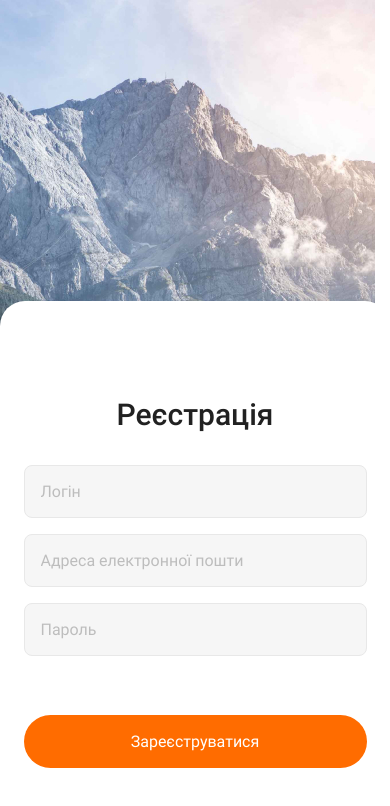
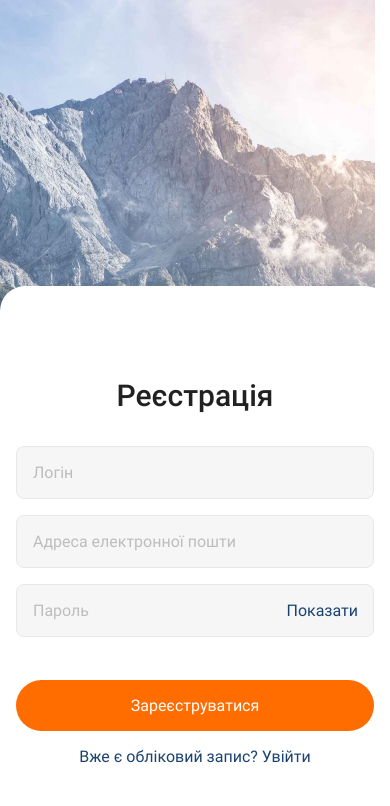
Before and after one commit to ThisNarciss/react-native-first-project, a React Native app: screen / in a window 390 px wide. Shown: the top 806 px of the page. Built offline with nearby package versions, Linux system fonts and the light colour scheme.

Commit message:
add kayboard style and logic

```diff
--- a/App.js
+++ b/App.js
@@ -28,7 +28,7 @@ export default function App() {
   return (
     <View style={styles.container} onLayout={onLayoutRootView}>
       <ImageBackground
-        style={styles.container}
+        style={styles.image}
         source={require("./assets/img/photo-bg.jpg")}
       >
         <RegistrationScreen />
@@ -41,7 +41,11 @@ export default function App() {
 const styles = StyleSheet.create({
   container: {
     flex: 1,
-
+  },
+  image: {
+    flex: 1,
+    resizeMode: "cover",
+    justifyContent: "center",
     justifyContent: "flex-end",
   },
 });
--- a/Screens/LoginScreen.jsx
+++ b/Screens/LoginScreen.jsx
@@ -8,51 +8,109 @@ import {
   KeyboardAvoidingView,
   Platform,
   Text,
+  TouchableOpacity,
 } from "react-native";
 import { Button } from "@rneui/themed";
 
 export function LoginScreen() {
   const [email, setEmail] = useState("");
   const [password, setPassword] = useState("");
+  const [isPasswordShow, setIsPasswordShow] = useState(true);
+  const [showBtnText, setShowBtnText] = useState("Показати");
+  const [isKeyboardShow, setIsKeyboardShow] = useState(false);
+
+  useEffect(() => {
+    const keyboardDidShowListener = Keyboard.addListener(
+      "keyboardDidShow",
+      () => setIsKeyboardShow(true)
+    );
+    const keyboardDidHideListener = Keyboard.addListener(
+      "keyboardDidHide",
+      () => setIsKeyboardShow(false)
+    );
+
+    return () => {
+      keyboardDidShowListener.remove();
+      keyboardDidHideListener.remove();
+    };
+  }, []);
 
   const emailHandler = (text) => setEmail(text);
   const passwordHandler = (text) => setPassword(text);
+  const keyboardHide = () => {
+    setIsKeyboardShow(false);
+    Keyboard.dismiss();
+  };
+  const showPasswordText = () => {
+    if (!isPasswordShow) {
+      setIsPasswordShow(true);
+      setShowBtnText("Показати");
+    }
+    if (isPasswordShow) {
+      setIsPasswordShow(false);
+      setShowBtnText("Приховати");
+    }
+  };
 
   const onLogin = () => {
-    console.table({ email, password });
+    console.log(email, password);
+    setIsKeyboardShow(false);
+    Keyboard.dismiss();
   };
 
   return (
-    <TouchableWithoutFeedback onPress={Keyboard.dismiss}>
+    <TouchableWithoutFeedback onPress={keyboardHide}>
       <View style={styles.container}>
         <Text style={styles.text}>Вхід</Text>
         <KeyboardAvoidingView
-          style={styles.inputContainer}
+          style={styles.form}
           behavior={Platform.OS == "ios" ? "padding" : "height"}
         >
           <TextInput
+            style={{ ...styles.input, marginTop: 33 }}
             value={email}
             onChangeText={emailHandler}
             placeholder="Адреса електронної пошти"
-            style={styles.input}
             placeholderTextColor={"#BDBDBD"}
             textContentType="emailAddress"
+            keyboardType="email-address"
+            enterKeyHint="send"
           />
+          <View style={{ ...styles.passwordInputBox, marginTop: 16 }}>
             <TextInput
+              style={styles.input}
               value={password}
               onChangeText={passwordHandler}
               placeholder="Пароль"
-            secureTextEntry={true}
-            style={styles.input}
+              secureTextEntry={isPasswordShow}
               placeholderTextColor={"#BDBDBD"}
               textContentType="password"
+              enterKeyHint="send"
             />
-          <Button
-            title={"Увійти"}
-            buttonStyle={styles.buttonBox}
-            titleStyle={styles.buttonText}
+            <TouchableOpacity
+              style={styles.showPasswordBtn}
+              onPress={showPasswordText}
+            >
+              <Text style={styles.showPasswordBtnText}>{showBtnText}</Text>
+            </TouchableOpacity>
+          </View>
+          <TouchableOpacity
+            style={{ ...styles.buttonBox, marginTop: 43 }}
             onPress={onLogin}
-          />
+          >
+            <Text style={styles.buttonText}>Увійти</Text>
+          </TouchableOpacity>
+
+          <TouchableOpacity
+            style={{
+              ...styles.redirectBtn,
+              marginBottom: isKeyboardShow && Keyboard.isVisible ? -100 : 78,
+            }}
+          >
+            <Text style={styles.redirectBtnText}>
+              Немає облікового запису? Зареєструватись
+            </Text>
+          </TouchableOpacity>
         </KeyboardAvoidingView>
       </View>
     </TouchableWithoutFeedback>
@@ -64,60 +122,67 @@ const styles = StyleSheet.create({
     backgroundColor: "#FFFFFF",
     borderTopLeftRadius: 25,
     borderTopRightRadius: 25,
-    paddingTop: 96,
-    paddingBottom: 76,
-    paddingLeft: 16,
-    paddingRight: 16,
-  },
-  inputContainer: {
-    display: "flex",
-    gap: 16,
+    paddingTop: 32,
+    // paddingBottom: 144,
   },
   text: {
     fontFamily: "Roboto-Medium",
     fontSize: 30,
-    lineHeight: 35,
     textAlign: "center",
+    color: "#212121",
+  },
+  form: {
+    marginHorizontal: 16,
+  },
 
-    color: "#212121",
-    marginBottom: 33,
-  },
   input: {
     fontFamily: "Roboto-Regular",
-    fontStyle: "normal",
+    fontSize: 16,
 
-    fontSize: 16,
-    lineHeight: 1.19,
-    width: 343,
-
-    padding: 10,
+    padding: 16,
+    paddingRight: 110,
     backgroundColor: "#F6F6F6",
 
     borderRadius: 8,
     borderWidth: 1,
     borderStyle: "solid",
     borderColor: "#E8E8E8",
+  },
+  passwordInputBox: {
+    position: "relative",
+  },
+  showPasswordBtn: {
+    position: "absolute",
+    right: 16,
+    top: 17,
+  },
+  showPasswordBtnText: {
+    fontFamily: "Roboto-Regular",
+    fontSize: 16,
 
-    padding: 16,
+    color: "#1B4371",
   },
+
   buttonBox: {
-    width: 343,
-
     paddingTop: 16,
     paddingBottom: 16,
-    paddingLeft: 32,
-    paddingRight: 32,
-    marginTop: 43,
 
     backgroundColor: "#FF6C00",
     borderRadius: 100,
   },
   buttonText: {
     fontFamily: "Roboto-Regular",
-    fontStyle: "normal",
     fontSize: 16,
-    lineHeight: 19,
     textAlign: "center",
     color: "#ffffff",
   },
+  redirectBtn: {
+    marginTop: 16,
+  },
+  redirectBtnText: {
+    fontFamily: "Roboto-Regular",
+    fontSize: 16,
+    textAlign: "center",
+    color: "#1B4371",
+  },
 });
--- a/Screens/RegistrationScreen.jsx
+++ b/Screens/RegistrationScreen.jsx
@@ -1,4 +1,4 @@
-import { useState } from "react";
+import { useEffect, useState } from "react";
 import {
   StyleSheet,
   View,
@@ -7,62 +7,130 @@ import {
   Keyboard,
   KeyboardAvoidingView,
   Platform,
+  TouchableOpacity,
+  Text,
 } from "react-native";
 import { Button } from "@rneui/themed";
-import { Text } from "react-native";
 
 export function RegistrationScreen() {
   const [name, setName] = useState("");
   const [email, setEmail] = useState("");
   const [password, setPassword] = useState("");
+  const [isPasswordShow, setIsPasswordShow] = useState(true);
+  const [showBtnText, setShowBtnText] = useState("Показати");
+  const [isKeyboardShow, setIsKeyboardShow] = useState(false);
+
+  // useEffect(() => {
+  //   const keyboardDidShowListener = Keyboard.addListener(
+  //     "keyboardDidShow",
+  //     () => setIsKeyboardShow(true)
+  //   );
+  //   const keyboardDidHideListener = Keyboard.addListener(
+  //     "keyboardDidHide",
+  //     () => setIsKeyboardShow(false)
+  //   );
+
+  //   return () => {
+  //     keyboardDidShowListener.remove();
+  //     keyboardDidHideListener.remove();
+  //   };
+  // }, []);
 
   const nameHandler = (text) => setName(text);
   const emailHandler = (text) => setEmail(text);
   const passwordHandler = (text) => setPassword(text);
+  const keyboardHide = () => {
+    setIsKeyboardShow(false);
+    Keyboard.dismiss();
+  };
+
+  const onInputFocus = () => setIsKeyboardShow(true);
+
+  const showPasswordText = () => {
+    if (!isPasswordShow) {
+      setIsPasswordShow(true);
+      setShowBtnText("Показати");
+    }
+    if (isPasswordShow) {
+      setIsPasswordShow(false);
+      setShowBtnText("Приховати");
+    }
+  };
 
   const onLogin = () => {
-    console.table({ name, email, password });
+    console.log(name, email, password);
+    setIsKeyboardShow(false);
+    Keyboard.dismiss();
   };
 
   return (
-    <TouchableWithoutFeedback onPress={Keyboard.dismiss}>
+    <TouchableWithoutFeedback onPress={keyboardHide}>
       <View style={styles.container}>
         <Text style={styles.text}>Реєстрація</Text>
         <KeyboardAvoidingView
-          style={styles.inputContainer}
+          style={styles.form}
           behavior={Platform.OS == "ios" ? "padding" : "height"}
         >
           <TextInput
+            style={{ ...styles.input, marginTop: 33 }}
             value={name}
             onChangeText={nameHandler}
+            onFocus={onInputFocus}
             placeholder="Логін"
-            style={styles.input}
             placeholderTextColor={"#BDBDBD"}
             textContentType="name"
+            enterKeyHint="send"
           />
           <TextInput
+            style={{ ...styles.input, marginTop: 16 }}
             value={email}
             onChangeText={emailHandler}
+            onFocus={onInputFocus}
             placeholder="Адреса електронної пошти"
-            style={styles.input}
             placeholderTextColor={"#BDBDBD"}
             textContentType="emailAddress"
+            keyboardType="email-address"
+            enterKeyHint="send"
           />
+          <View style={{ ...styles.passwordInputBox, marginTop: 16 }}>
             <TextInput
+              style={styles.input}
               value={password}
               onChangeText={passwordHandler}
+              onFocus={onInputFocus}
               placeholder="Пароль"
-            secureTextEntry={true}
-            style={styles.input}
+              secureTextEntry={isPasswordShow}
               placeholderTextColor={"#BDBDBD"}
               textContentType="password"
+              enterKeyHint="send"
             />
-          <Button
-            title={"Зареєструватися"}
-            buttonStyle={styles.buttonBox}
-            titleStyle={styles.buttonText}
+            <TouchableOpacity
+              style={styles.showPasswordBtn}
+              onPress={showPasswordText}
+            >
+              <Text style={styles.showPasswordBtnText}>{showBtnText}</Text>
+            </TouchableOpacity>
+          </View>
+          <TouchableOpacity
+            style={{
+              ...styles.buttonBox,
+              marginTop: 43,
+            }}
             onPress={onLogin}
-          />
+          >
+            <Text style={styles.buttonText}>Зареєструватися</Text>
+          </TouchableOpacity>
+
+          <TouchableOpacity
+            style={{
+              ...styles.redirectBtn,
+              marginBottom: isKeyboardShow ? -100 : 78,
+            }}
+          >
+            <Text style={styles.redirectBtnText}>
+              Вже є обліковий запис? Увійти
+            </Text>
+          </TouchableOpacity>
         </KeyboardAvoidingView>
       </View>
     </TouchableWithoutFeedback>
@@ -74,59 +142,67 @@ const styles = StyleSheet.create({
     backgroundColor: "#FFFFFF",
     borderTopLeftRadius: 25,
     borderTopRightRadius: 25,
-    paddingTop: 96,
-    paddingBottom: 76,
-    paddingLeft: 16,
-    paddingRight: 16,
-  },
-  inputContainer: {
-    display: "flex",
-    alignItems: "center",
-    gap: 16,
+    paddingTop: 92,
+    // paddingBottom: 78,
   },
   text: {
     fontFamily: "Roboto-Medium",
     fontSize: 30,
-    lineHeight: 35,
     textAlign: "center",
     color: "#212121",
-    marginBottom: 33,
   },
+  form: {
+    marginHorizontal: 16,
+  },
+
   input: {
     fontFamily: "Roboto-Regular",
-    fontStyle: "normal",
+    fontSize: 16,
 
-    fontSize: 16,
-    lineHeight: 1.19,
-    width: 343,
-
-    padding: 10,
+    padding: 16,
+    paddingRight: 110,
     backgroundColor: "#F6F6F6",
 
     borderRadius: 8,
     borderWidth: 1,
     borderStyle: "solid",
     borderColor: "#E8E8E8",
-    padding: 16,
   },
+  passwordInputBox: {
+    position: "relative",
+  },
+  showPasswordBtn: {
+    position: "absolute",
+    right: 16,
+    top: 17,
+  },
+  showPasswordBtnText: {
+    fontFamily: "Roboto-Regular",
+    fontSize: 16,
+
+    color: "#1B4371",
+  },
+
   buttonBox: {
-    width: 343,
-
     paddingTop: 16,
     paddingBottom: 16,
-    paddingLeft: 32,
-    paddingRight: 32,
-    marginTop: 43,
 
     backgroundColor: "#FF6C00",
     borderRadius: 100,
   },
   buttonText: {
     fontFamily: "Roboto-Regular",
-    fontStyle: "normal",
     fontSize: 16,
-    lineHeight: 19,
     textAlign: "center",
     color: "#ffffff",
   },
+  redirectBtn: {
+    marginTop: 16,
+  },
+  redirectBtnText: {
+    fontFamily: "Roboto-Regular",
+    fontSize: 16,
+    textAlign: "center",
+    color: "#1B4371",
+  },
 });
```
Lines whose indentation alone changed are shown as unchanged.
